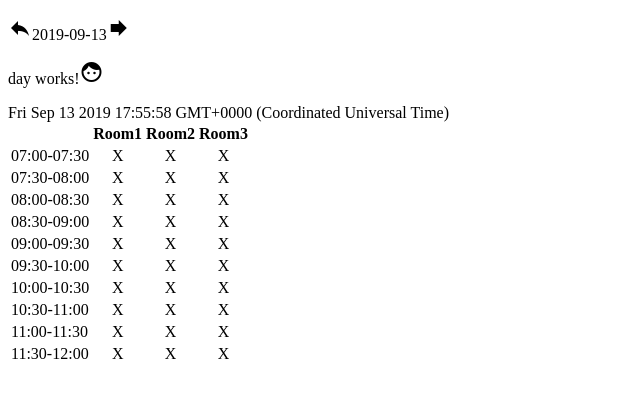
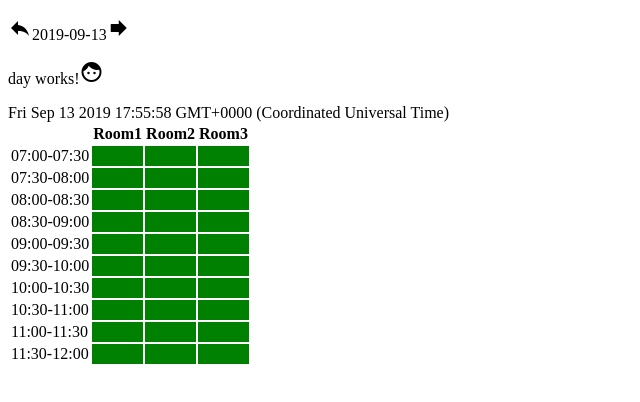
Before and after one commit to imrehorv/roombooking, an Angular app: page /days in a window 1280 px wide. Shown: the top 402 px of the page, without its empty margins (0-640 px from the left). Built offline with nearby package versions, Linux system fonts and the light colour scheme.

Commit message:
refactor

```diff
--- /dev/null
+++ b/src/app/booking.service.ts
@@ -0,0 +1,15 @@
+import { Injectable } from '@angular/core';
+import { BookingRecord } from './ibookingrecord';
+
+@Injectable({
+  providedIn: 'root'
+})
+export class BookingService {
+
+  constructor() { }
+
+  save(input: BookingRecord) {
+    console.log(`save called, input:${JSON.stringify(input)}`);
+  }
+
+}
--- a/src/app/day/day.component.html
+++ b/src/app/day/day.component.html
@@ -3,10 +3,14 @@
 <table>
     <tr>
         <th></th>
-        <th *ngFor="let room of rooms">{{room}}</th>
+        <th *ngFor="let room of rooms">{{room.name}}</th>
     </tr>
-    <tr *ngFor="let row of bookings.rows">
+    <tr *ngFor="let row of bookings.rows;let rowindex=index">
         <td>{{row.startdate | date:'hh:mm'}}-{{row.enddate | date:'hh:mm'}}</td>
-        <td *ngFor="let room of rooms" align="center">X</td>
+        <td *ngFor="let room of rooms;let columnindex=index"
+            align="center" (click)="onCellClicked(rowindex,columnindex)"
+            [ngStyle]="{'background-color':bookings.rows[rowindex].bookedbyuser[columnindex] ? 'red' : 'green'}">
+            {{(bookings.rows[rowindex].bookedbyuser[columnindex])?.name}}
+        </td>
     </tr>
 </table>
--- a/src/app/day/day.component.ts
+++ b/src/app/day/day.component.ts
@@ -1,6 +1,11 @@
 import { Component, OnInit, Input, SimpleChanges, SimpleChange, OnChanges } from '@angular/core';
 import { Row } from '../irow';
 import { Bookings } from '../ibookings';
+import { UserService } from '../user.service';
+import { BookingRecord } from '../ibookingrecord';
+import { BookingService } from '../booking.service';
+import { Room } from '../iroom';
+import { User } from '../iuser';
 
 @Component({
   selector: 'rb-day',
@@ -11,10 +16,11 @@ export class DayComponent implements OnChanges, OnInit {
 
   @Input()
   selecteddate: Date;
-  rooms: String[];
+  rooms: Room[];
   bookings: Bookings;
 
-  constructor() { }
+
+  constructor(private userService:UserService,private bookingService:BookingService) { }
 
   ngOnInit() {
     console.log(`ngoninit called selecteddate:${this.selecteddate}`)
@@ -25,8 +31,22 @@ export class DayComponent implements OnChanges, OnInit {
     this.initModel(changes.selecteddate.currentValue);
   }
 
+  onCellClicked(rowindex:number,columnindex:number) {
+    console.log(`rowclicked ${rowindex} ${columnindex}`);
+    let row:Row=this.bookings.rows[rowindex];
+    let user:User=row.bookedbyuser[columnindex];
+    if (!row.bookedbyuser[columnindex]) { //booking
+      user=this.userService.getUser();
+    }
+    else if (user.id===this.userService.getUser().id) { //own booking can be cancelled
+      user=null;
+    }
+    row.bookedbyuser[columnindex]=user;
+    this.bookingService.save({startDate:row.startdate,endDate:row.startdate,userid:user==null?null:user.id,roomid:this.rooms[columnindex].id});
+  }
+
   initModel(currentValue: Date) {
-    this.rooms = ['Room1', 'Room2', 'Room3'];
+    this.rooms = [{id:'room1',name:'Room1'},{id:'room2',name:'Room2'},{id:'room3',name:'Room3'}];
     let date = this.getDate(this.selecteddate);
     let version=0;
     let rows:Row[]=[];
@@ -37,8 +57,8 @@ export class DayComponent implements OnChanges, OnInit {
     for (let i = 0; i < 10; i++) {
       let startdate: Date = date;
       let enddate: Date = this.getDatePlus30Min(date);
-      let rooms = ['', '', ''];
-      let row: Row = { startdate, enddate, rooms };
+      let bookedbyuser:User[] = [null, null, null];
+      let row: Row = { startdate, enddate, bookedbyuser };
       date = this.getDatePlus30Min(date);
       console.log(`date:${date} row:${JSON.stringify(row)}`);
       rows.push(row);
--- /dev/null
+++ b/src/app/ibookingrecord.ts
@@ -0,0 +1,6 @@
+export interface BookingRecord {
+    startDate: Date,
+    endDate: Date,
+    userid: string,
+    roomid: string
+}
--- /dev/null
+++ b/src/app/iroom.ts
@@ -0,0 +1,4 @@
+export interface Room {
+    id: string,
+    name: string
+}
--- a/src/app/irow.ts
+++ b/src/app/irow.ts
@@ -1,5 +1,7 @@
+import { User } from './iuser';
+
 export interface Row {
     startdate: Date,
     enddate: Date,
-    rooms: string[]
+    bookedbyuser: User[]
 }
--- /dev/null
+++ b/src/app/iuser.ts
@@ -0,0 +1,5 @@
+export interface User {
+    id:string;
+    name:string;
+    email:string;
+}
--- /dev/null
+++ b/src/app/user.service.ts
@@ -0,0 +1,14 @@
+import { Injectable } from '@angular/core';
+import { User } from './iuser';
+
+@Injectable({
+  providedIn: 'root'
+})
+export class UserService {
+
+  constructor() { }
+
+  getUser(): User {
+    return { id: 'user1', name: 'User1', email: 'user1@fff.hu' };
+  }
+}
```
Also changed, not shown: 2 other files (tests, documents, lock files or other folders).
